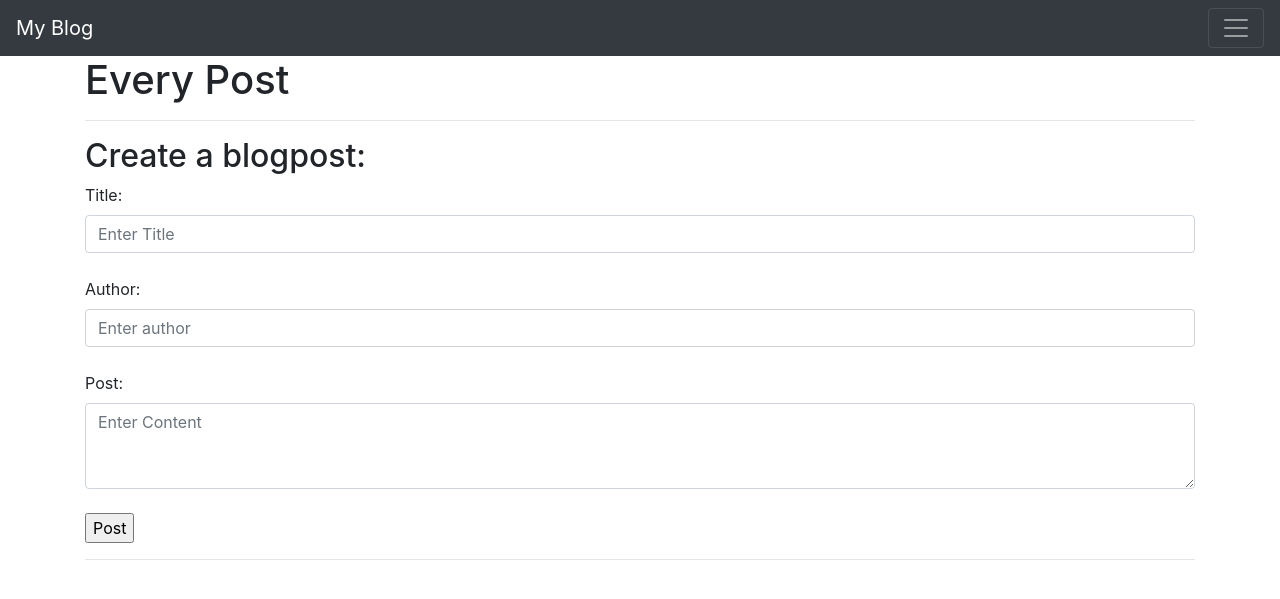
After one commit to Sirloko/Complete_Flask_Framework, a Flask app: page /posts/new in a window 1280 px wide. The commit adds this page. Shown: the top 599 px of the page. Run offline with Flask 2, Linux system fonts and the light colour scheme; some libraries are stand-ins or nearby versions.

Commit message:
flask blog completed

```diff
--- a/app.py
+++ b/app.py
@@ -1,18 +1,22 @@
-from flask import Flask, render_template
+from flask import Flask, render_template, request, redirect
+from flask_sqlalchemy import SQLAlchemy
+from datetime import datetime
 
 app = Flask(__name__)
+app.config['SQLALCHEMY_DATABASE_URI'] = 'sqlite:///posts.db'
+db = SQLAlchemy(app)
 
-some_posts = [
-    {
-        'title': 'Post 1',
-        'content': 'lorem ipsum',
-        'author': 'enoch adeyemi'
-    },
-    {
-        'title': 'Post 1',
-        'content': 'dolor amet'
-    }
-]
+
+class BlogPost(db.Model):
+    id = db.Column(db.Integer, primary_key=True)
+    title = db.Column(db.String(100), nullable=False)
+    content = db.Column(db.Text, nullable=False)
+    author = db.Column(db.String(20), nullable=False, default='N/A')
+    date_posted = db.Column(db.DateTime, nullable=False, default = datetime.utcnow)
+
+    def __repr__(self):
+        return 'Blog post' + str(self.id)
+
 
 @app.route('/')
 def index():
@@ -22,9 +26,55 @@ def index():
 def hello(id):
     return str(id) + " No 1"
 
-@app.route('/posts')
+@app.route('/posts', methods=['GET', 'POST'])
 def posts():
-    return render_template('posts.html', posts=some_posts)
+
+    if request.method == 'POST':
+        post_title = request.form['title']
+        post_content = request.form['content']
+        post_author = request.form['author']
+        new_post = BlogPost(title = post_title, content = post_content, author=post_author)
+        db.session.add(new_post)
+        db.session.commit()
+        return redirect('/posts')
+    else:
+        some_posts = BlogPost.query.order_by(BlogPost.date_posted).all()
+        return render_template('posts.html', posts=some_posts)
+
+@app.route('/posts/delete/<int:id>')
+def delete(id):
+    post = BlogPost.query.get_or_404(id)
+    db.session.delete(post)
+    db.session.commit()
+    return redirect('/posts')
+
+@app.route('/posts/edit/<int:id>', methods=['GET', 'POST'])
+def edit(id):
+    post = BlogPost.query.get_or_404(id)
+    if request.method == 'POST':
+
+        post.title = request.form['title']
+        post.content = request.form['content']
+        post.author = request.form['author']
+
+        db.session.commit()
+        return redirect('/posts')
+    else:
+        return render_template('edit.html', post=post)
+
+@app.route('/posts/new', methods=['GET', 'POST'])
+def new_post():
+    if request.method == 'POST':
+
+        post_title = request.form['title']
+        post_content = request.form['content']
+        post_author = request.form['author']
+        new_post = BlogPost(title = post_title, content = post_content, author=post_author)
+        db.session.add(new_post)
+        db.session.commit()
+        return redirect('/posts')
+    else:
+        return render_template('new_post.html')
 
 
 
--- /dev/null
+++ b/static/css/main.css
@@ -0,0 +1,3 @@
+body {
+    font-family: Arial, Helvetica, sans-serif;
+}
--- a/templates/base.html
+++ b/templates/base.html
@@ -3,9 +3,48 @@
 <head>
     <meta charset="UTF-8">
     <meta name="viewport" content="width=device-width, initial-scale=1.0">
+    <link rel="stylesheet" href="{{ url_for('static', filename='css/main.css') }}">
+    <link rel="stylesheet" href="https://stackpath.bootstrapcdn.com/bootstrap/4.5.0/css/bootstrap.min.css" integrity="sha384-9aIt2nRpC12Uk9gS9baDl411NQApFmC26EwAOH8WgZl5MYYxFfc+NcPb1dKGj7Sk" crossorigin="anonymous">
     {% block head %} {% endblock %}
 </head>
 <body>
-    {% block body %} {% endblock %}
+    <nav class="navbar navbar-dark bg-dark">
+        <a class="navbar-brand" href="/">My Blog</a>
+        <button class="navbar-toggler" type="button" data-toggle="collapse" data-target="#navbarsExample01" aria-controls="navbarsExample01" aria-expanded="false" aria-label="Toggle navigation">
+          <span class="navbar-toggler-icon"></span>
+        </button>
+
+        <div class="collapse navbar-collapse" id="navbarsExample01">
+          <ul class="navbar-nav mr-auto">
+            <li class="nav-item active">
+              <a class="nav-link" href="/">Home <span class="sr-only">(current)</span></a>
+            </li>
+            <li class="nav-item">
+              <a class="nav-link" href="/posts">Posts</a>
+            </li>
+            <li class="nav-item">
+              <a class="nav-link disabled" href="#" tabindex="-1" aria-disabled="true">About</a>
+            </li>
+            <li class="nav-item dropdown">
+              <a class="nav-link dropdown-toggle" href="#" id="dropdown01" data-toggle="dropdown" aria-haspopup="true" aria-expanded="false">Dropdown</a>
+              <div class="dropdown-menu" aria-labelledby="dropdown01">
+                <a class="dropdown-item" href="#">Action</a>
+                <a class="dropdown-item" href="#">Another action</a>
+                <a class="dropdown-item" href="#">Something else here</a>
+              </div>
+            </li>
+          </ul>
+          <form class="form-inline my-2 my-md-0">
+            <input class="form-control" type="text" placeholder="Search" aria-label="Search">
+          </form>
+        </div>
+      </nav>
+    <div class="container">
+        {% block body %} {% endblock %}
+    </div>
+
+    <script src="https://code.jquery.com/jquery-3.5.1.slim.min.js" integrity="sha384-DfXdz2htPH0lsSSs5nCTpuj/zy4C+OGpamoFVy38MVBnE+IbbVYUew+OrCXaRkfj" crossorigin="anonymous"></script>
+<script src="https://cdn.jsdelivr.net/npm/popper.js@1.16.0/dist/umd/popper.min.js" integrity="sha384-Q6E9RHvbIyZFJoft+2mJbHaEWldlvI9IOYy5n3zV9zzTtmI3UksdQRVvoxMfooAo" crossorigin="anonymous"></script>
+<script src="https://stackpath.bootstrapcdn.com/bootstrap/4.5.0/js/bootstrap.min.js" integrity="sha384-OgVRvuATP1z7JjHLkuOU7Xw704+h835Lr+6QL9UvYjZE3Ipu6Tp75j7Bh/kR0JKI" crossorigin="anonymous"></script>
 </body>
 </html>
--- /dev/null
+++ b/templates/new_post.html
@@ -0,0 +1,26 @@
+{% extends 'base.html' %}
+
+{% block head %}
+<title>New Posts</title>
+{% endblock %}
+
+{% block body %}
+<h1>Every Post</h1>
+
+<hr>
+<h2>Create a blogpost:</h2>
+<form action="/posts/new" method="post">
+    <label for="content">Title:</label>
+    <input class="form-control" type="text" placeholder="Enter Title" name="title" id="title" aria-label="Enter Title">
+    <br>
+    <label for="content">Author:</label>
+    <input class="form-control" type="text" placeholder="Enter author" name="author" id="author" aria-label="Enter Author">
+    <br>
+    <label for="content">Post:</label>
+    <textarea class="form-control" name="content" placeholder="Enter Content" id="content" aria-label="Enter Content" rows="3"></textarea>
+    <br>
+    <input type="submit" value="Post">
+</form>
+<hr>
+
+{% endblock %}
```
Also changed, not shown: templates/edit.html (added, +28 -0 lines), templates/index.html (+13 -1 lines), templates/posts.html (+15 -4 lines), posts.db (added).
